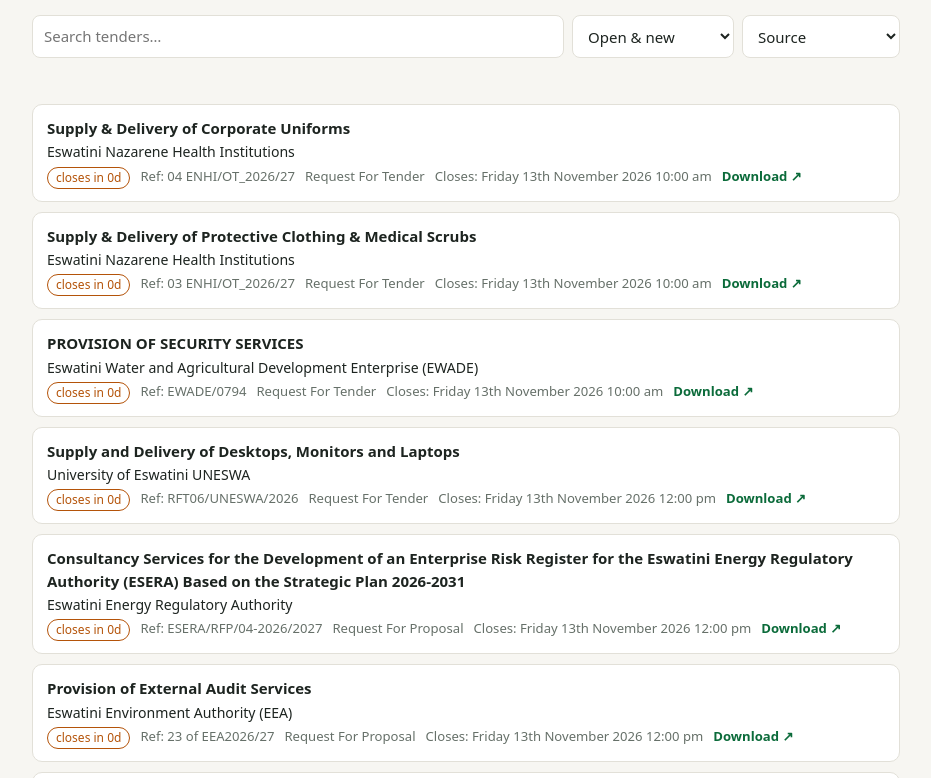
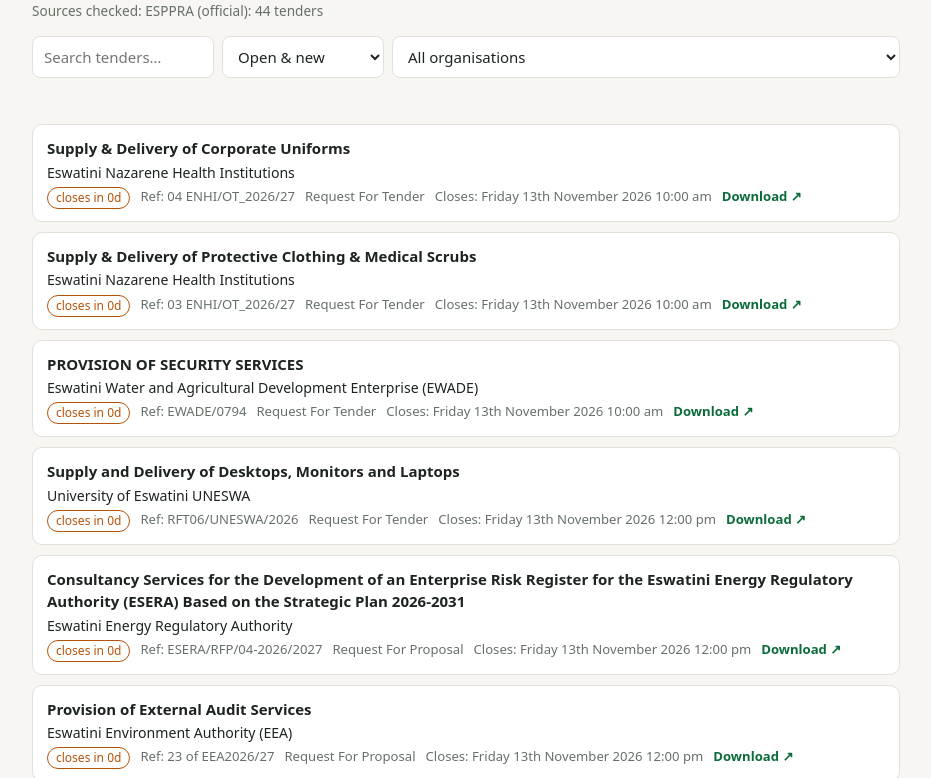
Before and after one commit to victorsnk95/eswatini-tenders, a plain HTML site: page index.html in a window 1280 px wide. Shown: the part 81-859 px from the top of the page, without its empty margins (174-1105 px from the left). Drawn offline with Linux system fonts and the light colour scheme.

Commit message:
Fix HTML structure and update tender source options

```diff
--- a/index.html
+++ b/index.html
@@ -15,10 +15,10 @@ input{flex:1;min-width:180px}.card{background:var(--card);border:1px solid var(-
 .ent{font-size:.88rem;margin-top:2px}.dl{color:var(--ac)!important;font-weight:600!important}.tag{padding:1px 8px;border-radius:99px;font-size:.75rem;border:1px solid var(--ac);color:var(--ac)}.tag.s{border-color:var(--warn);color:var(--warn)}
 </style></head><body>
 <header><h1>Eswatini Tender Tracker</h1>
-<div class="sub" id="upd">Loading…</div>
+<div class="sub" id="upd">Loading…</div><div class="sub" id="log"></div>
 <div class="bar"><input id="q" placeholder="Search tenders…">
 <select id="st"><option value="">Open &amp; new</option><option value="new">New today</option><option value="soon">Closing in 7 days</option><option value="expired">Expired</option><option value="all">All</option></select>
-<select id="so"><option>Source</option></select></div></header>
+<select id="so"><option value="">All organisations</option></select></div></header>
 <main id="list"></main>
 <script>
 const $=id=>document.getElementById(id);let T=[];
@@ -26,7 +26,7 @@ const esc=s=>String(s??'').replace(/[&<>"]/g,c=>({'&':'&amp;','<':'&lt;','>':'&g
 const days=d=>d?Math.ceil((new Date(d)-new Date().setHours(0,0,0,0))/864e5):null;
 function render(){
   const q=$('q').value.toLowerCase(),st=$('st').value,so=$('so').value;
-  const r=T.filter(t=>(!q||(t.title+' '+(t.entity||'')+' '+(t.reference||'')).toLowerCase().includes(q))&&(so==='Source'||t.source===so)&&(
+  const r=T.filter(t=>(!q||(t.title+' '+(t.entity||'')+' '+(t.reference||'')).toLowerCase().includes(q))&&((!so||(t.entity||t.source)===so))&&(
     st==='all'||(st==='new'&&t.is_new)||(st==='expired'&&t.status==='expired')||
     (st==='soon'&&t.closing&&days(t.closing)>=0&&days(t.closing)<=7)||(st===''&&['open'].includes(t.status))))
    .sort((a,b)=>(a.closing||'9999').localeCompare(b.closing||'9999'));
@@ -34,15 +34,16 @@ function render(){
    return `<div class="card"><a href="${esc(t.url)}" target="_blank" rel="noopener">${esc(t.title)}</a>
    ${t.entity?`<div class="ent">${esc(t.entity)}</div>`:''}
    <div class="meta">${t.is_new?'<span class="tag">NEW</span>':''}${d!==null&&d>=0&&d<=7?`<span class="tag s">closes in ${d}d</span>`:''}
-   ${t.reference?`<span>Ref: ${esc(t.reference)}</span>`:''}${t.method?`<span>${esc(t.method)}</span>`:''}
-   <span>${t.closing_text?'Closes: '+esc(t.closing_text):(t.closing?'Closes '+esc(t.closing):'Closing date: see notice')}</span>
+   ${t.type&&/restricted/i.test(t.type)?'<span class="tag s">Restricted – invited suppliers</span>':''}${t.reference?`<span>Ref: ${esc(t.reference)}</span>`:''}${t.method?`<span>${esc(t.method)}</span>`:''}
+   <span>${t.closing_text?'Closes: '+esc(t.closing_text):(t.closing?'Closes '+esc(t.closing):'Deadline: see notice'+(t.posted?' (posted '+esc(t.posted)+')':''))}</span>
    <a class="dl" href="${esc(t.url)}" target="_blank" rel="noopener">Download ↗</a></div></div>`}).join('')
    :'<p class="sub">No tenders match.</p>';
 }
 fetch('tenders.json',{cache:'no-store'}).then(r=>r.json()).then(j=>{
   T=Object.values(j.tenders);
   $('upd').textContent=`${T.filter(t=>t.status==='open').length} open · last checked ${new Date(j.updated).toLocaleString()}`;
-  [...new Set(T.map(t=>t.source))].forEach(s=>$('so').add(new Option(s,s)));render();
+  $('log').textContent='Sources checked: '+(j.log||[]).join(' · ');
+  [...new Set(T.map(t=>t.entity||t.source))].sort().forEach(s=>$('so').add(new Option(s,s)));render();
 }).catch(()=>{$('upd').textContent='No data yet — run scraper.py to create tenders.json';});
 ['input','change'].forEach(e=>document.addEventListener(e,render));
 </script></body></html>
```
